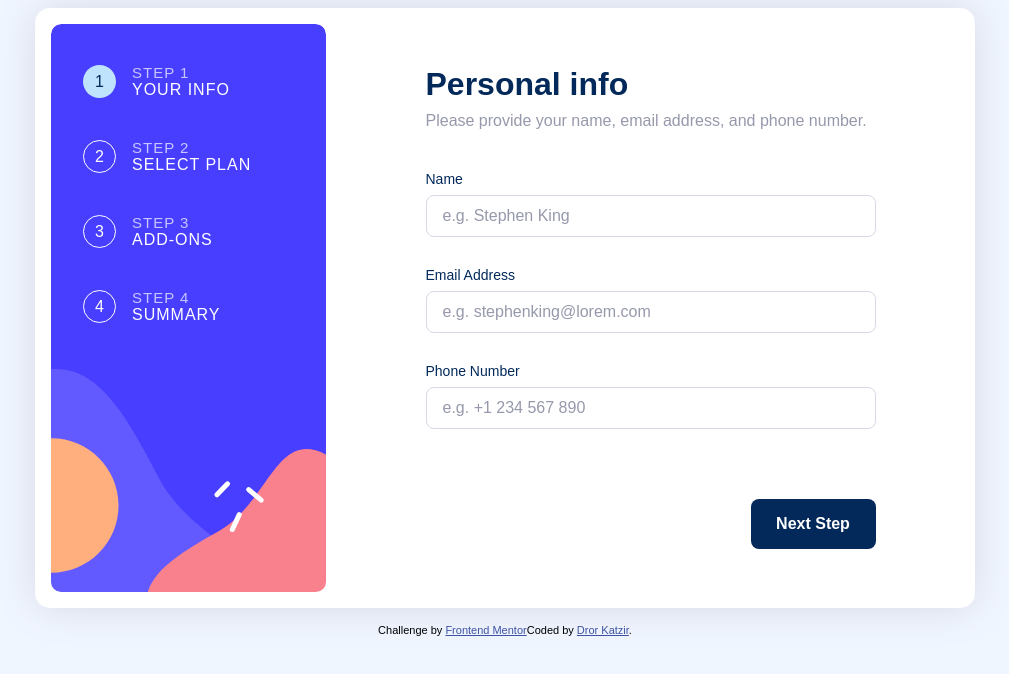
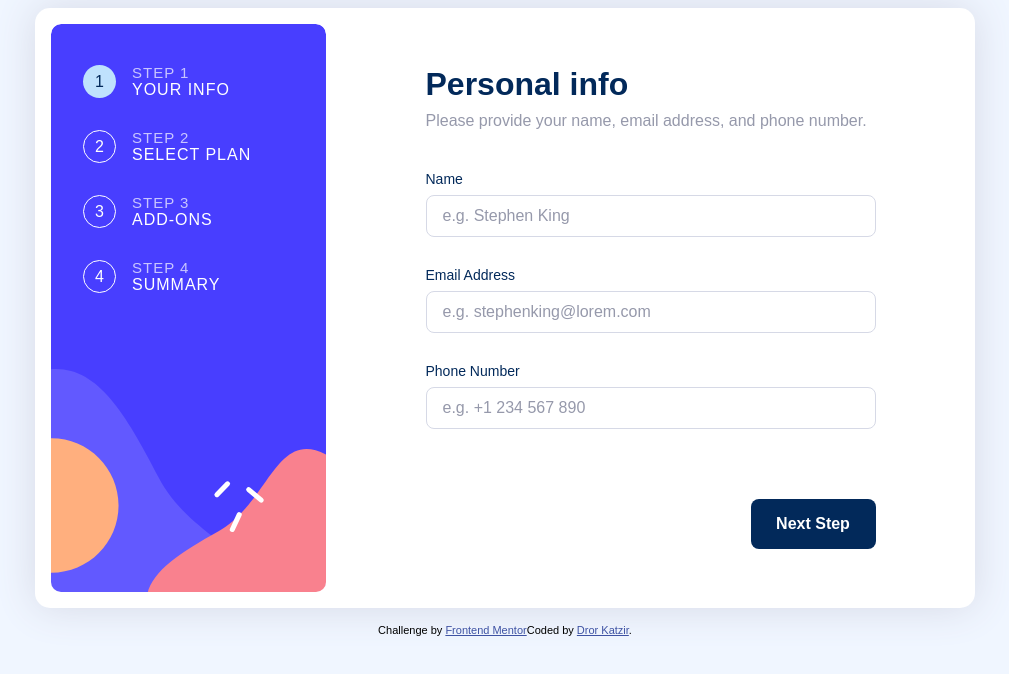
Before and after one commit to DorKatzir/multi-step-form, a React (Vite) app: page / in a window 1280 px wide. Shown: the top 674 px of the page, without its empty margins (135-1144 px from the left). Built offline with nearby package versions, Linux system fonts and the light colour scheme.

Commit message:
Sidebar css styles

```diff
--- a/src/index.css
+++ b/src/index.css
@@ -52,6 +52,8 @@ body {
 }
 
 .sidebar {
+  padding-inline: 32px;
+  padding-block-start: 40px;
   width: 100%;
   max-width: 275px;
   min-width: 225px;
@@ -60,14 +62,15 @@ body {
   background-image: url(./assets/images/bg-sidebar-desktop.svg);
   background-repeat: no-repeat;
   background-size: cover;
+  display: flex;
+  flex-direction: column;
+  gap: 30px;
 }
 
 .step {
   display: flex;
   align-items: center;
   gap: 1rem;
-  padding-left: 32px;
-  padding-top: 40px;
 }
 .step .step_number {
   width: 33px;
--- a/src/index.scss
+++ b/src/index.scss
@@ -57,6 +57,8 @@ body{
 
 
 .sidebar{
+    padding-inline: 32px;
+    padding-block-start: 40px;
     width: 100%;
     max-width: 275px;
     min-width: 225px;
@@ -65,15 +67,15 @@ body{
     background-image: url(./assets/images/bg-sidebar-desktop.svg);
     background-repeat: no-repeat;
     background-size: cover;
+    display: flex;
+    flex-direction: column;
+    gap: 30px;
 }
 
 .step{
     display: flex;
-
     align-items: center;
     gap: 1rem;
-    padding-left: 32px;
-    padding-top: 40px;
 
     .step_number{
         // background-color: var(--Light-blue);
```
